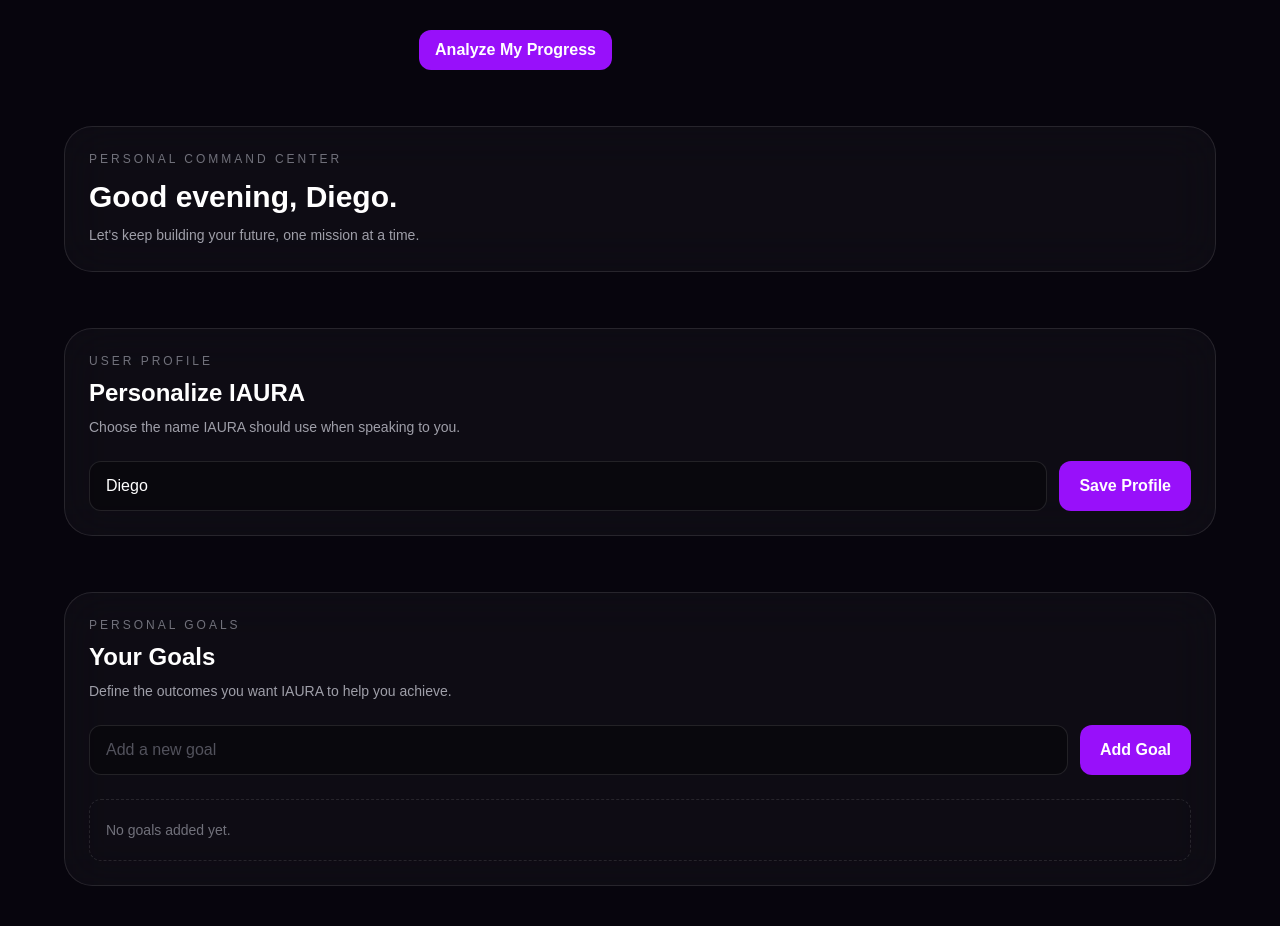
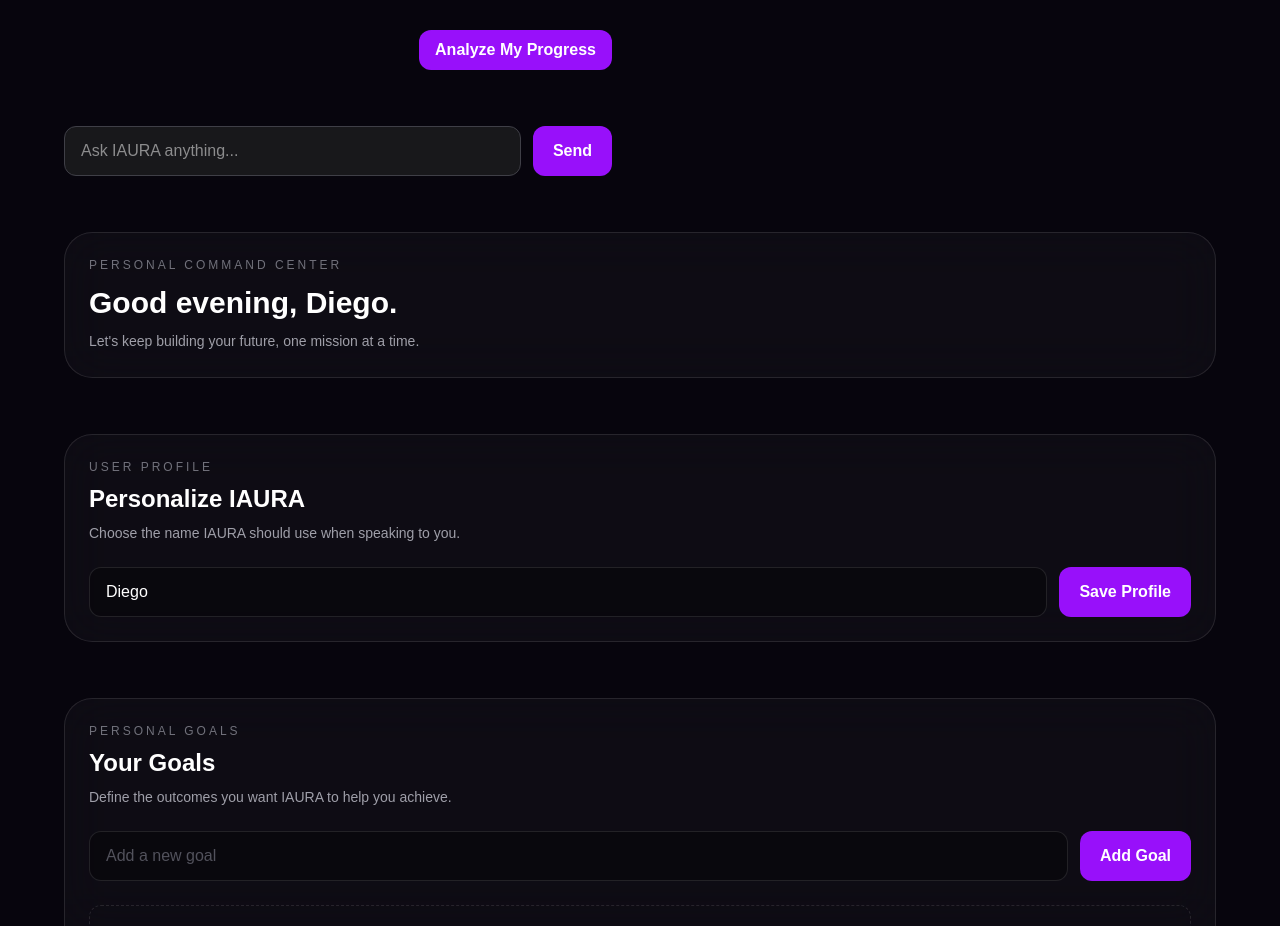
Before and after one commit to IAura-001/IAURA, a Next.js app: page / in a window 1280 px wide. Shown: the part 900-1826 px from the top of the page. Built offline with nearby package versions, Linux system fonts and the light colour scheme.

Commit message:
Mission 043: Build conversation engine

```diff
--- a/app/page.tsx
+++ b/app/page.tsx
@@ -23,6 +23,9 @@ import ProgressSummary from "@/components/sections/ProgressSummary";
 import MissionList from "@/components/sections/MissionList";
 import { AIActionBar } from "@/components/sections/AIActionBar";
 import { AIAnalysisPanel } from "@/components/sections/AIAnalysisPanel";
+import { ChatInput } from "@/components/sections/ChatInput";
+import { Conversation } from "@/components/sections/Conversation";
+import type { ChatMessage } from "@/types/chat";
 
 import { MODES } from "@/constants/modes";
 import StatsGrid from "@/components/sections/StatsGrid";
@@ -32,6 +35,8 @@ export default function Home() {
   const [showAnalysis, setShowAnalysis] = useState(false);
   const [analysis, setAnalysis] = useState("");
   const [isAnalyzing, setIsAnalyzing] = useState(false);
+  const [messages, setMessages] = useState<ChatMessage[]>([]);
+const [input, setInput] = useState("");
 const {
   memory,
   isLoaded,
@@ -109,6 +114,29 @@ const handleAnalyze = () => {
     setIsAnalyzing(false);
   }, 700);
 };
+const handleSend = () => {
+  if (!input.trim()) return;
+
+  const userMessage: ChatMessage = {
+    id: crypto.randomUUID(),
+    role: "user",
+    content: input,
+  };
+
+  const assistantMessage: ChatMessage = {
+    id: crypto.randomUUID(),
+    role: "assistant",
+    content: generateAIResponse(input),
+  };
+
+  setMessages((prev) => [
+    ...prev,
+    userMessage,
+    assistantMessage,
+  ]);
+
+  setInput("");
+};
 function handleAddHabit(habit: string) {
   updateMemory({
     habits: [...habits, habit],
@@ -164,6 +192,13 @@ return (
 {showAnalysis && (
   <AIAnalysisPanel analysis={analysis} />
 )}
+<Conversation messages={messages} />
+
+<ChatInput
+  value={input}
+  onChange={setInput}
+  onSend={handleSend}
+/>
 <DashboardGreeting name={memory.userName} />
 <ProfileSettings
   userName={memory.userName}
--- /dev/null
+++ b/components/sections/ChatInput.tsx
@@ -0,0 +1,29 @@
+interface ChatInputProps {
+  value: string;
+  onChange: (value: string) => void;
+  onSend: () => void;
+}
+
+export function ChatInput({
+  value,
+  onChange,
+  onSend,
+}: ChatInputProps) {
+  return (
+    <div className="flex gap-3">
+      <input
+        value={value}
+        onChange={(e) => onChange(e.target.value)}
+        placeholder="Ask IAURA anything..."
+        className="flex-1 rounded-xl bg-zinc-900 border border-zinc-700 px-4 py-3"
+      />
+
+      <button
+        onClick={onSend}
+        className="rounded-xl bg-purple-600 px-5 py-3 font-semibold"
+      >
+        Send
+      </button>
+    </div>
+  );
+}
--- /dev/null
+++ b/components/sections/Conversation.tsx
@@ -0,0 +1,30 @@
+import type { ChatMessage } from "@/types/chat";
+
+interface ConversationProps {
+  messages: ChatMessage[];
+}
+
+export function Conversation({
+  messages,
+}: ConversationProps) {
+  return (
+    <section className="space-y-4">
+      {messages.map((message) => (
+        <div
+          key={message.id}
+          className="rounded-xl bg-zinc-900 p-4"
+        >
+          <strong>
+            {message.role === "user"
+              ? "You"
+              : "IAURA"}
+          </strong>
+
+          <p className="mt-2 whitespace-pre-wrap">
+            {message.content}
+          </p>
+        </div>
+      ))}
+    </section>
+  );
+}
--- /dev/null
+++ b/types/chat.ts
@@ -0,0 +1,5 @@
+export interface ChatMessage {
+  id: string;
+  role: "user" | "assistant";
+  content: string;
+}
```
